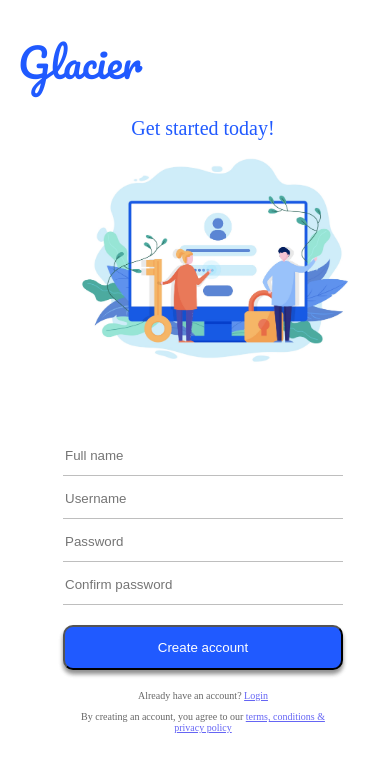
After one commit to TeamGlacier/task-one, a PHP site: page /SIGNUP.html in a window 390 px wide. The commit adds this page. Shown: the top 772 px of the page. Run offline with PHP 8.4, Linux system fonts and the light colour scheme.

Commit message:
tweaked login page and a responsive signup page

```diff
--- /dev/null
+++ b/SIGNUP.html
@@ -0,0 +1,38 @@
+<!DOCTYPE html>
+<html lang="en">
+<head>
+	<meta charset="UTF-8">
+	<meta name="viewport" content="width=device-width, initial-scale=1.0">
+    <meta http-equiv="X-UA-Compatible" content="ie=edge">
+    <link rel="stylesheet" href="https://fonts.googleapis.com/css?family=Pacifico&display=swap">
+    <link rel="stylesheet" type="text/css" href="assets/css/SIGNUP.css">
+	<title>REGISTER</title>
+</head>
+<body>
+        <h1>Glacier</h1>
+    <div id="container">
+
+        <p id="center_heading">Get started today!</p>
+        <div class="display">
+            <div class="view">
+                <img src="assets/imgs/image.png" alt="just_an_image">
+            </div>
+            <div class="view">
+                <form action="" method="POST" signup>
+                    <input type="text" name="full-name" placeholder="Full name">
+                    <input type="text" name="username" placeholder="Username">
+                    <input type="password" name="password" placeholder="Password">
+                    <input type="password" name="confirm_password" placeholder="Confirm password">
+                    <input type="submit" value="Create account">
+                </form>
+                <div footer>
+                    <p>Already have an account? <a href="login.html">Login</a> </p>
+                    <p>By creating an account, you agree to our <a href="#">terms, conditions & privacy policy</a> </p>
+                </div>
+
+            </div>
+        </div>
+
+    </div>
+</body>
+</html>
--- /dev/null
+++ b/assets/css/SIGNUP.css
@@ -0,0 +1,131 @@
+body{
+    font-size: x-small;
+    width: 100%;
+    min-height: 100%;
+}
+
+div#container {
+   margin: 70px;
+
+    background: #FFFFFF;
+    box-shadow: 0px 4px 4px rgba(255, 255, 255, 0.25), 0px 4px 4px rgba(255, 255, 255, 0.25);
+    border-radius: 10px;
+}
+
+h1{
+
+    padding: 0 10px;
+    font-family: 'Pacifico', cursive;
+    font-style: normal;
+    font-weight: normal;
+    font-size: 40px;
+    color: #205AFF;
+    margin-bottom: 0;
+    padding-bottom: 0;
+}
+div#container{
+    margin-top: 0;
+    padding-top: 0;
+}
+
+#center_heading {
+    text-align: center;
+    font-family: "Avenir";
+    font-size: 20px;
+    margin-bottom: 0;
+    padding-bottom: 0;
+
+
+
+    color: #205AFF;
+}
+.view{
+    width: 50%;
+
+}
+form {
+    margin-top: 50px;
+}
+
+.display{
+  display: flex;
+}
+
+.display:after{
+  content: "";
+  display: table;
+  clear: both;
+}
+
+[signup] input[type="text"],
+[signup] input[type="password"]{
+    display: block;
+    box-sizing: border-box;
+    -webkit-box-sizing: border-box;
+    -moz-box-sizing: border-box;
+    outline: none;
+    border: none;
+    width: 80%;
+    background: transparent;
+    border-bottom: 1px solid rgba(0, 0, 0, 0.253);
+    margin-bottom: 3px;
+    overflow: hidden;
+    height: 40px;
+    margin-left:  auto;
+    margin-right:  auto;
+}
+
+[signup] input[type="submit"]{
+    display: block;
+    box-sizing: border-box;
+    -webkit-box-sizing: border-box;
+    -moz-box-sizing: border-box;
+    width: 80%;
+    margin-top: 20px;
+    margin-left:  auto;
+    padding: 13px;
+    margin-right:  auto;
+    color: #fff;
+    background: #205AFF;
+    box-shadow: 0px 4px 4px rgba(0, 0, 0, 0.25), 0px 4px 4px rgba(0, 0, 0, 0.25);
+    border-radius: 10px;
+}
+
+img {
+    width: 80%;
+    margin-left:  50px;
+
+}
+
+[footer]{
+    box-sizing: border-box;
+    -webkit-box-sizing: border-box;
+    -moz-box-sizing: border-box;
+    width: 80%;
+    margin-left:  auto;
+    margin-right:  auto;
+    padding: 10px;
+    margin-bottom: 10px;
+    text-align: center;
+    opacity: 0.6;
+}
+
+a {
+    text-decoration: underline;
+}
+@media screen and (max-width: 600px){
+    .display{
+        display: block;
+    }
+
+}
+@media screen and (max-width: 800px){
+
+    .view{
+      width: 100%;
+    }
+    div#container {
+        margin: 20px;}
+
+
+}
```
Also changed, not shown: assets/css/style.css (+91 -17 lines), login.html (+5 -5 lines).
